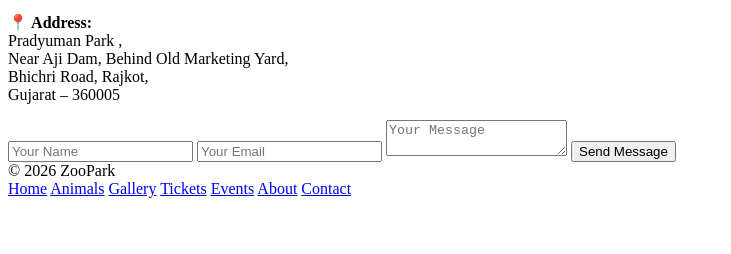
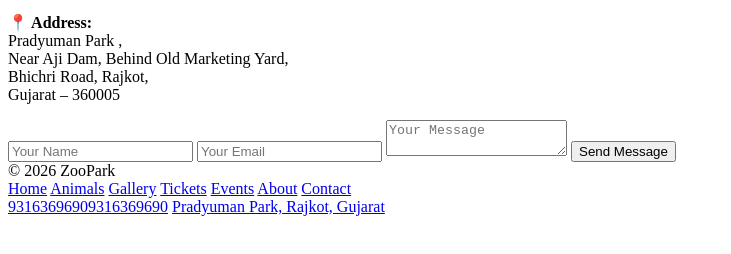
Before and after one commit to aesha145/new, a plain HTML site: page contact.html in a window 1280 px wide. Shown: the part 188-442 px from the top of the page, without its empty margins (0-731 px from the left). Drawn offline with Linux system fonts and the light colour scheme.

Commit message:
Update contact.html

```diff
--- a/contact.html
+++ b/contact.html
@@ -59,3 +59,7 @@
   <a href="about.html">About</a>
   <a href="contact.html">Contact</a>
 </nav>
+<a href="tel:9316369690">9316369690</a><a href="tel:9316369690">9316369690</a>
+<a href="https://www.google.com/maps/search/Pradyuman+Zoological+Park+Rajkot" target="_blank">
+Pradyuman Park, Rajkot, Gujarat
+</a>
```
